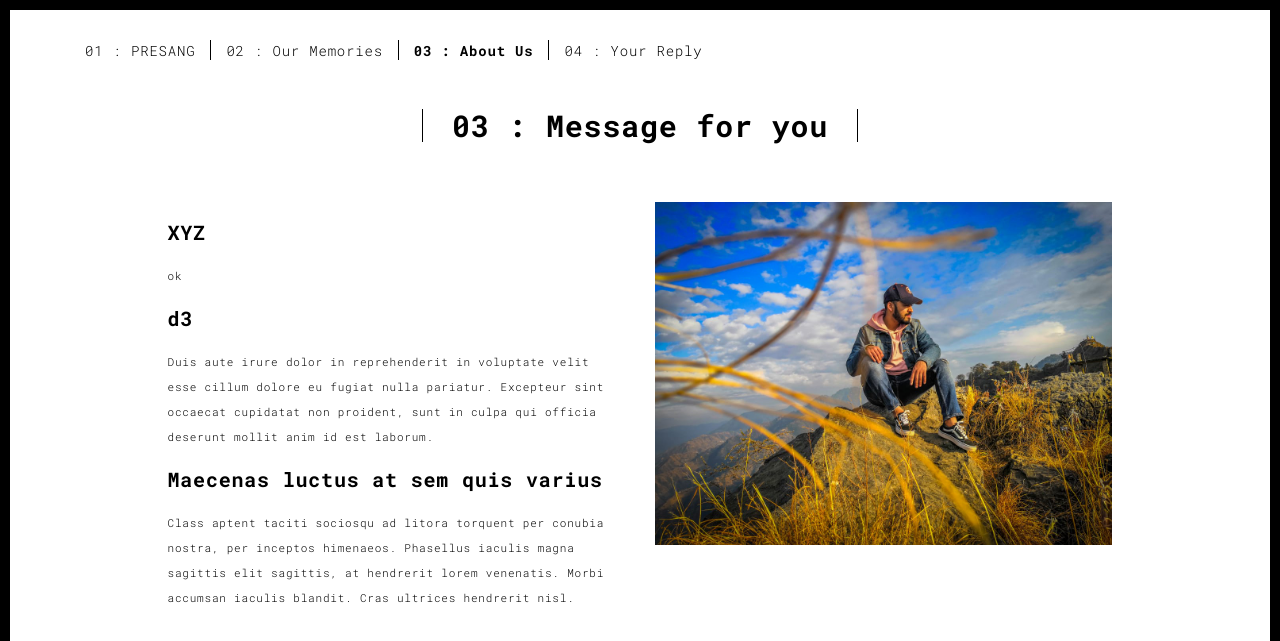
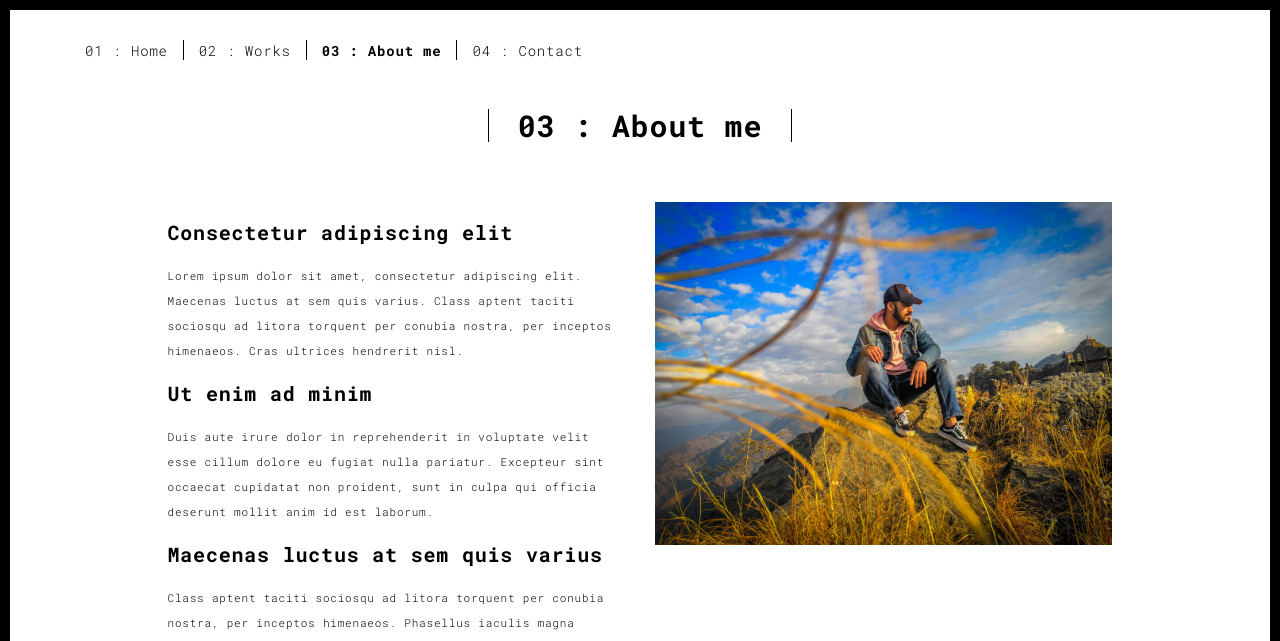
Before and after one commit to prerakpanwar/portfo, a Flask app: page /about.html in a window 1280 px wide. Shown: the top 641 px of the page. Run offline with Flask 2, Linux system fonts and the light colour scheme; some libraries are stand-ins or nearby versions.

Commit message:
Update about.html

```diff
--- a/templates/about.html
+++ b/templates/about.html
@@ -39,10 +39,10 @@
 
         <div class="collapse navbar-collapse" id="navbar-collapse">
           <ul class="nav navbar-nav ">
-            <li><a href="./index.html" title="">01 : PRESANG</a></li>
-            <li><a href="./works.html" title="">02 : Our Memories</a></li>
-            <li><a href="./about.html" title="">03 : About Us</a></li>
-            <li><a href="./contact.html" title="">04 : Your Reply</a></li>
+            <li><a href="./index.html" title="">01 : Home</a></li>
+            <li><a href="./works.html" title="">02 : Works</a></li>
+            <li><a href="./about.html" title="">03 : About me</a></li>
+            <li><a href="./contact.html" title="">04 : Contact</a></li>
           </ul>
 
 
@@ -56,16 +56,18 @@
       <div class="row">
         <div class="col-xs-12">
           <div class="section-container-spacer text-center">
-            <h1 class="h2">03 : Message for you</h1>
+            <h1 class="h2">03 : About me</h1>
           </div>
 
           <div class="row">
             <div class="col-md-10 col-md-offset-1">
               <div class="row">
                 <div class="col-xs-12 col-md-6">
-                  <h3> XYZ </h3>
-                  <p> ok </p>
-                  <h3>d3 </h3>
+                  <h3>Consectetur adipiscing elit</h3>
+                  <p>Lorem ipsum dolor sit amet, consectetur adipiscing elit.
+                    Maecenas luctus at sem quis varius. Class aptent taciti sociosqu ad litora torquent per conubia nostra,
+                    per inceptos himenaeos. Cras ultrices hendrerit nisl.</p>
+                  <h3>Ut enim ad minim</h3>
                   <p>Duis aute irure dolor in reprehenderit in voluptate velit esse
                     cillum dolore eu fugiat nulla pariatur. Excepteur sint occaecat cupidatat non
                     proident, sunt in culpa qui officia deserunt mollit anim id est laborum.
```
